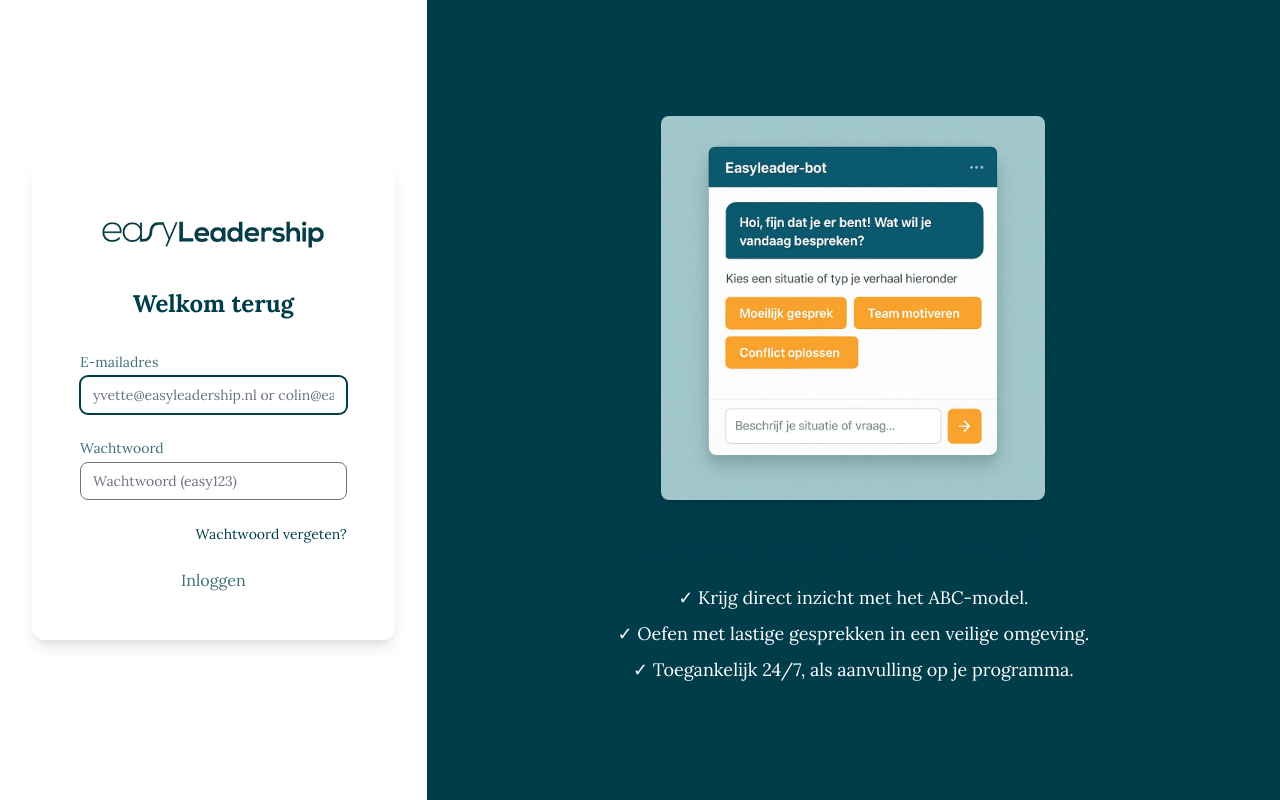
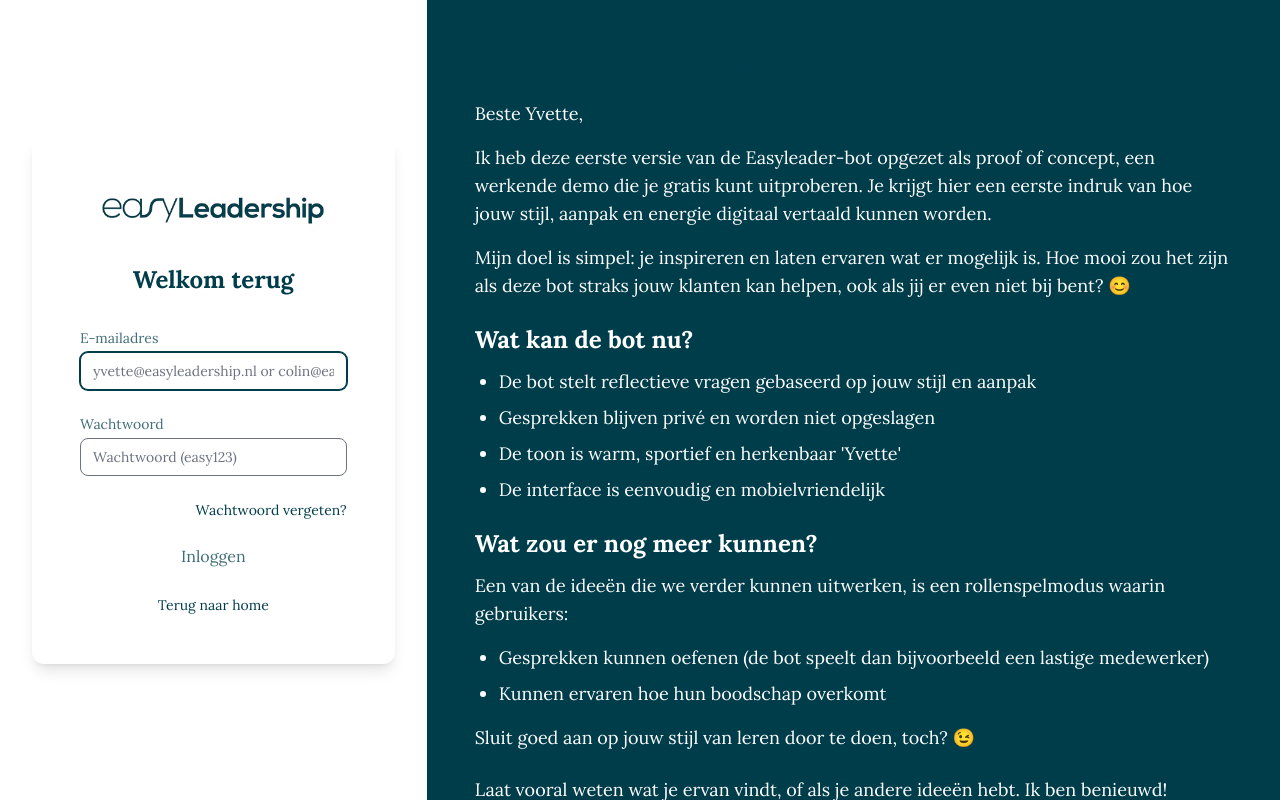
Before and after one commit to ikbenlit/shirleypocket, a SvelteKit app: page /login in a window 1280 px wide. Built offline with nearby package versions, Linux system fonts and the light colour scheme.

Commit message:
loginpage

```diff
--- a/src/routes/login/+page.svelte
+++ b/src/routes/login/+page.svelte
@@ -113,28 +113,56 @@
               {errorMessage}
             </p>
           {/if}
+
+          <p class="mt-4 text-center">
+            <a href="/" class="text-sm font-light text-primary-dark-blue hover:underline">
+              Terug naar home
+            </a>
+          </p>
         </form>
       </div>
     </div>
 
     <!-- Kolom 2: Informatie & Onboarding Sectie -->
-    <div class="hidden lg:block lg:col-span-2 relative bg-primary-dark-blue">
+    <div class="hidden lg:block lg:col-span-2 relative bg-primary-dark-blue overflow-y-auto h-screen">
        <!-- Background image/gradient can be applied here -->
-      <div class="flex flex-col justify-center items-center h-full p-8 lg:p-12 text-white text-center">
-        <!-- Placeholder image -->
-        <img
-          src={heroImage}
-          alt="Easyleader-bot chat interface mockup"
-          class="w-full max-w-xs md:max-w-sm mx-auto mb-8 rounded-lg shadow-md"
-        />
+      <div class="flex flex-col justify-start items-start h-full p-8 lg:p-12 text-white">
         <h3 class="text-2xl md:text-3xl font-bold mb-4">
-          Jouw Digitale Coach Wacht
+          Welkom Yvette bij de Easyleader-bot
         </h3>
-        <ul class="space-y-2 text-base md:text-lg font-light max-w-lg mx-auto">
-          <li>✓ Krijg direct inzicht met het ABC-model.</li>
-          <li>✓ Oefen met lastige gesprekken in een veilige omgeving.</li>
-          <li>✓ Toegankelijk 24/7, als aanvulling op je programma.</li>
+        <p class="text-base md:text-lg font-light mb-4">Beste Yvette,</p>
+        <p class="text-base md:text-lg font-light mb-4">
+          Ik heb deze eerste versie van de Easyleader-bot opgezet als proof of concept, een werkende demo die je gratis kunt uitproberen. Je krijgt hier een eerste indruk van hoe jouw stijl, aanpak en energie digitaal vertaald kunnen worden.
+        </p>
+        <p class="text-base md:text-lg font-light mb-6">
+          Mijn doel is simpel: je inspireren en laten ervaren wat er mogelijk is. Hoe mooi zou het zijn als deze bot straks jouw klanten kan helpen, ook als jij er even niet bij bent? 😊
+        </p>
+
+        <h4 class="text-xl md:text-2xl font-semibold mb-3">Wat kan de bot nu?</h4>
+        <ul class="list-disc space-y-2 text-base md:text-lg font-light mb-6 ml-6">
+          <li>De bot stelt reflectieve vragen gebaseerd op jouw stijl en aanpak</li>
+          <li>Gesprekken blijven privé en worden niet opgeslagen</li>
+          <li>De toon is warm, sportief en herkenbaar 'Yvette'</li>
+          <li>De interface is eenvoudig en mobielvriendelijk</li>
         </ul>
+
+        <h4 class="text-xl md:text-2xl font-semibold mb-3">Wat zou er nog meer kunnen?</h4>
+        <p class="text-base md:text-lg font-light mb-4">
+          Een van de ideeën die we verder kunnen uitwerken, is een rollenspelmodus waarin gebruikers:
+        </p>
+        <ul class="list-disc space-y-2 text-base md:text-lg font-light mb-4 ml-6">
+            <li>Gesprekken kunnen oefenen (de bot speelt dan bijvoorbeeld een lastige medewerker)</li>
+            <li>Kunnen ervaren hoe hun boodschap overkomt</li>
+        </ul>
+         <p class="text-base md:text-lg font-light mb-6">
+          Sluit goed aan op jouw stijl van leren door te doen, toch? 😉
+        </p>
+
+        <p class="text-base md:text-lg font-light mb-4">
+            Laat vooral weten wat je ervan vindt, of als je andere ideeën hebt. Ik ben benieuwd!
+        </p>
+        <p class="text-base md:text-lg font-light">Colin</p>
+
       </div>
     </div>
 
```
